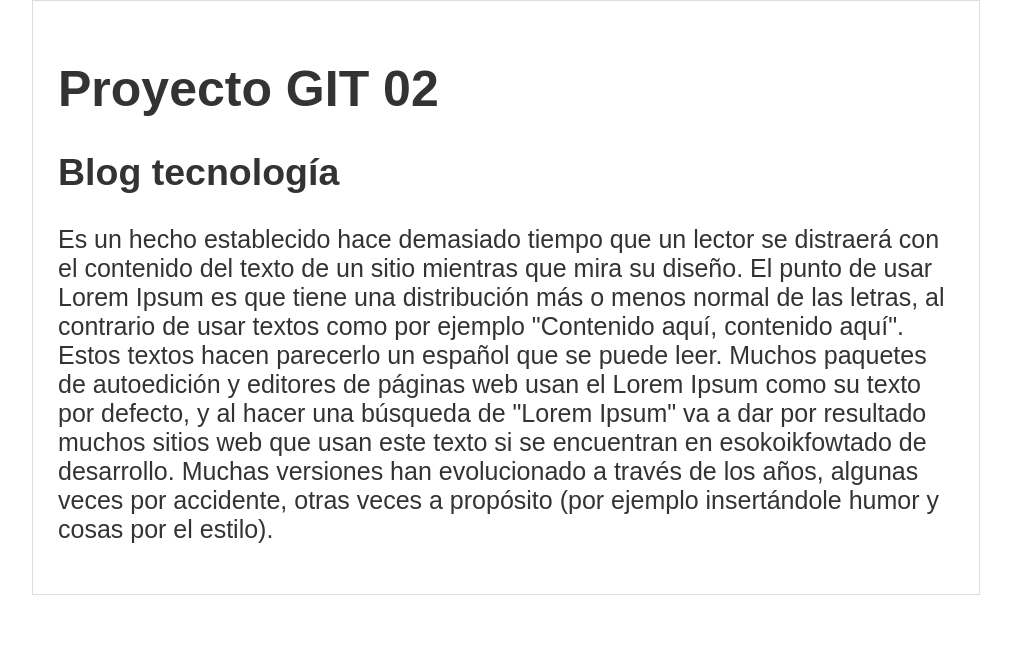
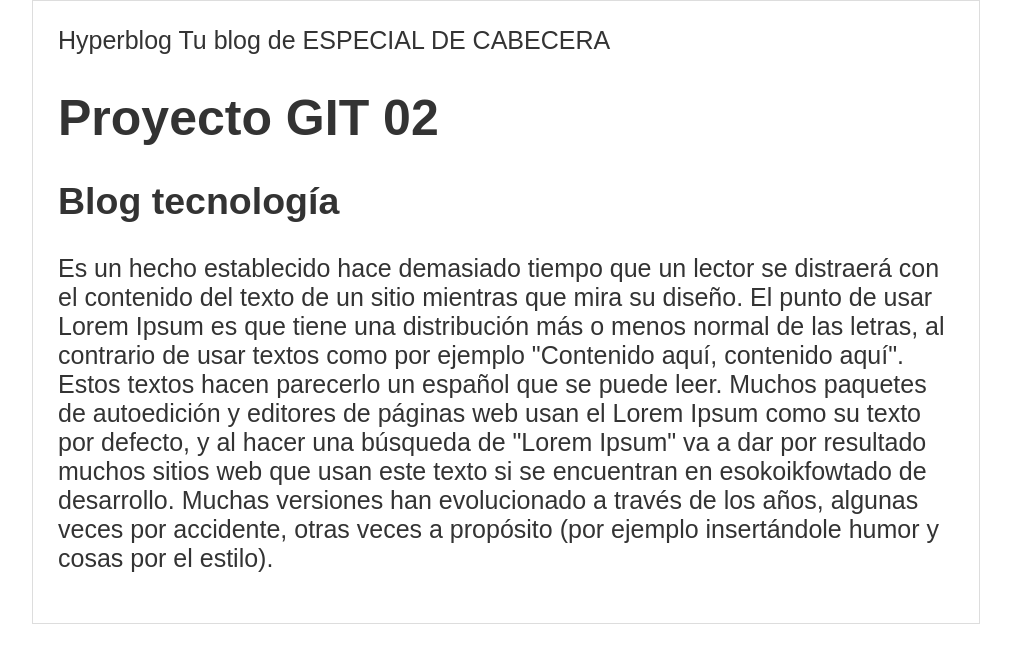
Before and after one commit to KatheZmb/PROYECTOA, a plain HTML site: page index.html in a window 1280 px wide. Shown: the whole page, without its empty margins (134-1145 px from the left). Drawn offline with Linux system fonts and the light colour scheme.

Commit message:
actualizacion del tagline

```diff
--- a/index.html
+++ b/index.html
@@ -8,6 +8,12 @@
 </head>
 <body>
     <div id="container">
+        <div id="header">
+            Hyperblog
+            <span id="tagline">
+                    Tu blog de ESPECIAL DE CABECERA
+            </span>
+        </div>
     <h1>Proyecto GIT 02</h1>
     <div id="post">
         <h2>Blog tecnología</h2>
```
